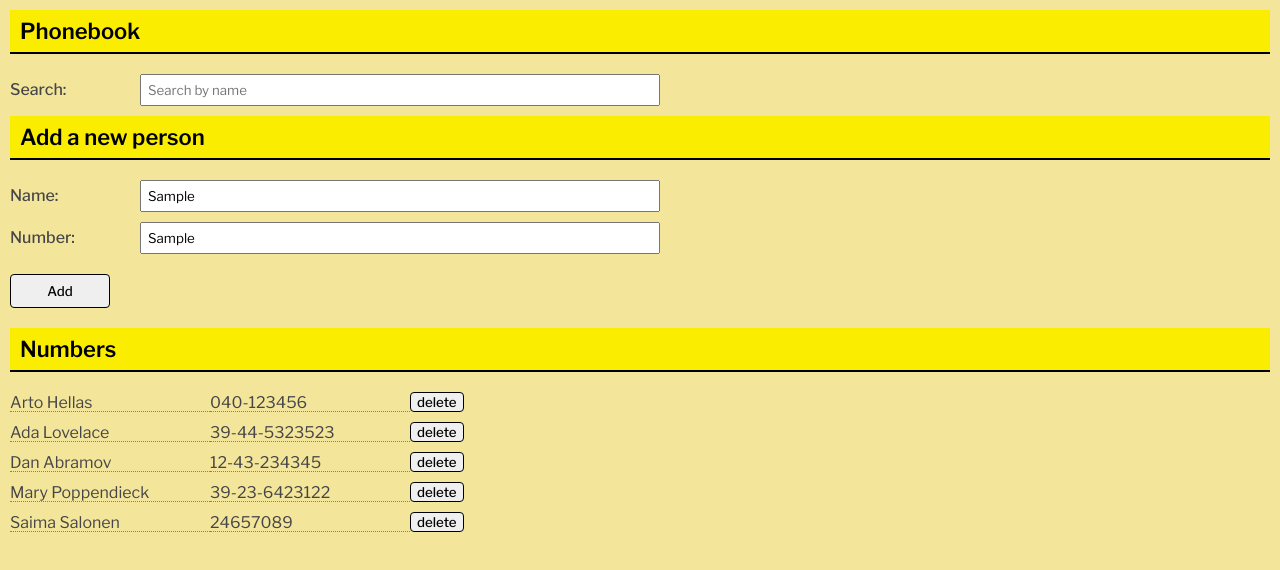
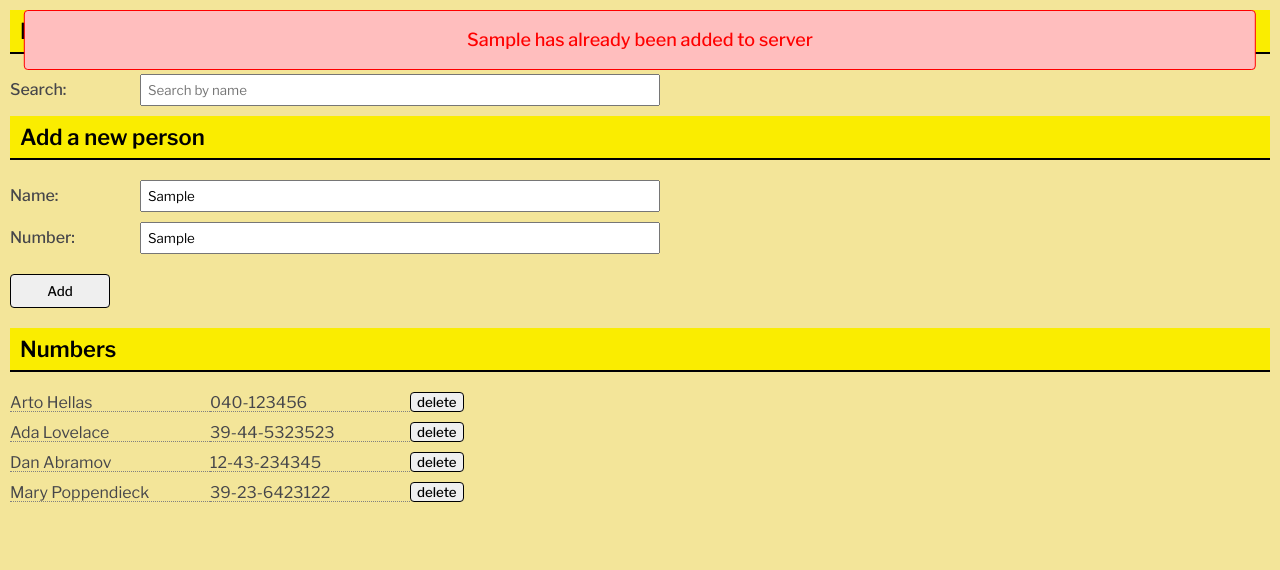
Before and after one commit to Saima445/06-react-puhelinluettelo, a React (Vite) app: page / in a window 1280 px wide. Both pictures are taken after typing "Sample", "Sample" into the empty fields and a click on the button "Add". Shown: the top 570 px of the page. Built offline with nearby package versions, Linux system fonts and the light colour scheme; no server answers; data requests are answered from the project's data file.

Commit message:
lisätty Notification-komponentti kuvantamaan mahdollista tietojen muutosta/virhetilmoitusta.

```diff
--- a/db.json
+++ b/db.json
@@ -19,11 +19,6 @@
       "name": "Mary Poppendieck",
       "number": "39-23-6423122",
       "id": "4"
-    },
-    {
-      "id": "0ad6",
-      "name": "Saima Salonen",
-      "number": "24657089"
     }
   ]
 }
--- a/src/App.css
+++ b/src/App.css
@@ -51,13 +51,15 @@ button {
 }
 
 .input-button:hover {
-  transition: background-color 0.5s;
-  background-color: rgb(177, 249, 135);
+  transition: color 0.2s;
+  color: rgb(29, 164, 29);
+  background-color: white;
 }
 
 .delete-button:hover {
-  transition: background-color 0.5s;
-  background-color: rgb(244, 141, 150);
+  transition: color 0.2s;
+  color: rgb(250, 39, 57);
+  background-color: white;
 }
 
 li {
@@ -73,6 +75,38 @@ li {
   border-block-end: 1px dotted grey;
 }
 
-/* li > * {
-  flex-basis: 1;
-} */
+.message-successful {
+  position: fixed;
+  top: 1rem;
+  left: 50%;
+  transform: translateX(-50%);
+  z-index: 1000;
+  width: 93%;
+  color: green;
+  font-size: 1.8rem;
+  font-weight: 500;
+  border: 2px solid green;
+  border-radius: 4px;
+  padding: 2rem;
+  /* background-color: white; */
+  background-color: rgb(218, 250, 203);
+  text-align: center;
+}
+
+.message-error {
+  position: fixed;
+  top: 1rem;
+  left: 50%;
+  transform: translateX(-50%);
+  z-index: 1000;
+  width: 93%;
+  color: red;
+  font-size: 1.8rem;
+  font-weight: 500;
+  border: 1px solid red;
+  border-radius: 4px;
+  padding: 2rem;
+  /* background-color: white; */
+  background-color: rgb(255, 190, 190);
+  text-align: center;
+}
--- a/src/App.jsx
+++ b/src/App.jsx
@@ -1,17 +1,19 @@
 import { useState, useEffect } from "react";
-import axios from "axios";
 import "./Reset.css";
 import "./App.css";
 import Filter from "./components/Filter";
 import PersonForm from "./components/PersonForm";
 import Persons from "./components/Persons";
 import personService from "./services/persons";
+import Notification from "./components/Notification";
 
 const App = () => {
   const [persons, setPersons] = useState([]);
   const [newName, setNewName] = useState("");
   const [newNumber, setNewNumber] = useState("");
   const [searchValue, setSearchValue] = useState("");
+  const [popupMessage, setPopupMessage] = useState(null);
+  const [isError, setIsError] = useState(false);
 
   useEffect(() => {
     console.log("effect");
@@ -21,23 +23,6 @@ const App = () => {
     });
   }, []);
 
-  // const updatePerson = (id) => {
-  //   const person = persons.find((p) => p.id === id);
-  //   const confirmed = window.confirm(
-  //     `${person.name} is already added to phonebook, replace the old number with a new one?`
-  //   );
-  //   const changedPerson = { ...person };
-
-  //   if (confirmed) {
-  //     personService.update(id, changedPerson).then((returnedPerson) => {
-  //       setPersons(
-  //         persons.map((person) => (person.id !== id ? person : returnedPerson))
-  //       );
-  //     });
-  //     setPersons(persons.filter((p) => p.id !== id));
-  //   }
-  // };
-
   const deletePerson = (id) => {
     const person = persons.find((p) => p.id === id);
     const confirmed = window.confirm(`Delete ${person.name} ?`);
@@ -46,13 +31,22 @@ const App = () => {
       personService
         .deletePerson(id)
         .then(() => {
+          setPopupMessage(`${person.name} was succesfully deleted`);
+          setIsError(false);
+          setTimeout(() => {
+            setPopupMessage(null);
+          }, 4000);
           setPersons(persons.filter((person) => person.id !== id));
         })
         .catch((error) => {
-          alert(
-            `the person '${person.name}' was already deleted from server`,
-            error
+          console.error("error deleting a person", error);
+          setPopupMessage(
+            `${person.name} has already been removed from server`
           );
+          setIsError(true);
+          setTimeout(() => {
+            setPopupMessage(null);
+          }, 4000);
           setPersons(persons.filter((person) => person.id !== id));
         });
     }
@@ -73,6 +67,11 @@ const App = () => {
         personService
           .update(existingPerson.id, updatedPerson)
           .then((returnedPerson) => {
+            setPopupMessage(`${existingPerson.name} was succesfully updated`);
+            setIsError(false);
+            setTimeout(() => {
+              setPopupMessage(null);
+            }, 4000);
             setPersons(
               persons.map((person) =>
                 person.id !== existingPerson.id ? person : returnedPerson
@@ -83,6 +82,13 @@ const App = () => {
           })
           .catch((error) => {
             console.error("Error updating person:", error);
+            setPopupMessage(
+              `${existingPerson.name} has already been removed from server, couldn't update information`
+            );
+            setIsError(true);
+            setTimeout(() => {
+              setPopupMessage(null);
+            }, 4000);
           });
       }
     } else {
@@ -94,12 +100,22 @@ const App = () => {
       personService
         .create(newPerson)
         .then((returnedPerson) => {
+          setPopupMessage(`${newName} was succesfully added`);
+          setIsError(false);
+          setTimeout(() => {
+            setPopupMessage(null);
+          }, 4000);
           setPersons(persons.concat(returnedPerson));
           setNewName("");
           setNewNumber("");
         })
         .catch((error) => {
           console.error("Error adding person:", error);
+          setPopupMessage(`${newName} has already been added to server`);
+          setIsError(true);
+          setTimeout(() => {
+            setPopupMessage(null);
+          }, 4000);
         });
     }
   };
@@ -122,6 +138,7 @@ const App = () => {
 
   return (
     <>
+      <Notification message={popupMessage} isError={isError} />
       <h2>Phonebook</h2>
       <Filter value={searchValue} onChange={handleFilterChange} />
       <h2>Add a new person</h2>
--- /dev/null
+++ b/src/components/Notification.jsx
@@ -0,0 +1,10 @@
+const Notification = ({ message, isError }) => {
+  if (message === null) {
+    return null;
+  }
+  const className = isError ? "message-error" : "message-successful";
+
+  return <div className={className}>{message}</div>;
+};
+
+export default Notification;
```
